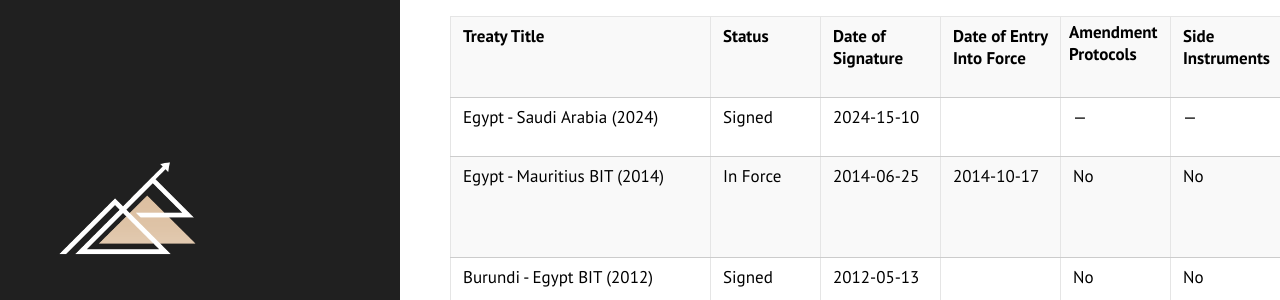
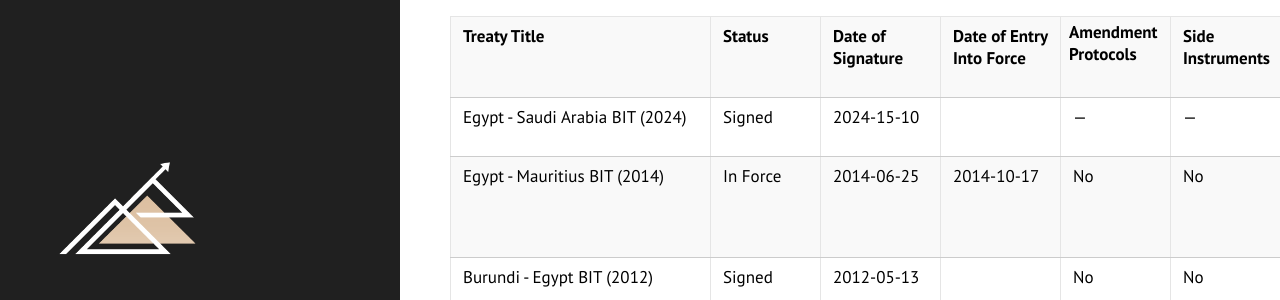
Before and after one commit to ayahamza1/MENABITs, a Jekyll site: the page built from index.md, in a window 1280 px wide and 900 px high, scrolled down 714 px. Shown: the part 154-454 px from the top of the window. Built offline with Jekyll 4.4.1, drawn with Linux system fonts in a browser that asks for light colours.

Commit message:
Update index.md

```diff
--- a/index.md
+++ b/index.md
@@ -51,7 +51,7 @@ For inquiries or collaboration opportunities, please contact [ahamza3141@gmail.c
 </td>
 <tr>
 <td class="td8" valign="top" style="padding: 8px 12px; min-width: 140px;">
-  <p class="p4"><span class="s1"><span style="color: black; text-decoration: none;">Egypt - Saudi Arabia (2024)</span></span></p>
+  <p class="p4"><span class="s1"><span style="color: black; text-decoration: none;">Egypt - Saudi Arabia BIT (2024)</span></span></p>
 </td>
 <td class="td9" valign="top" style="padding: 8px 12px; min-width: 140px;">
 <p class="p3"><span class="s1">Signed</span></p>
```
